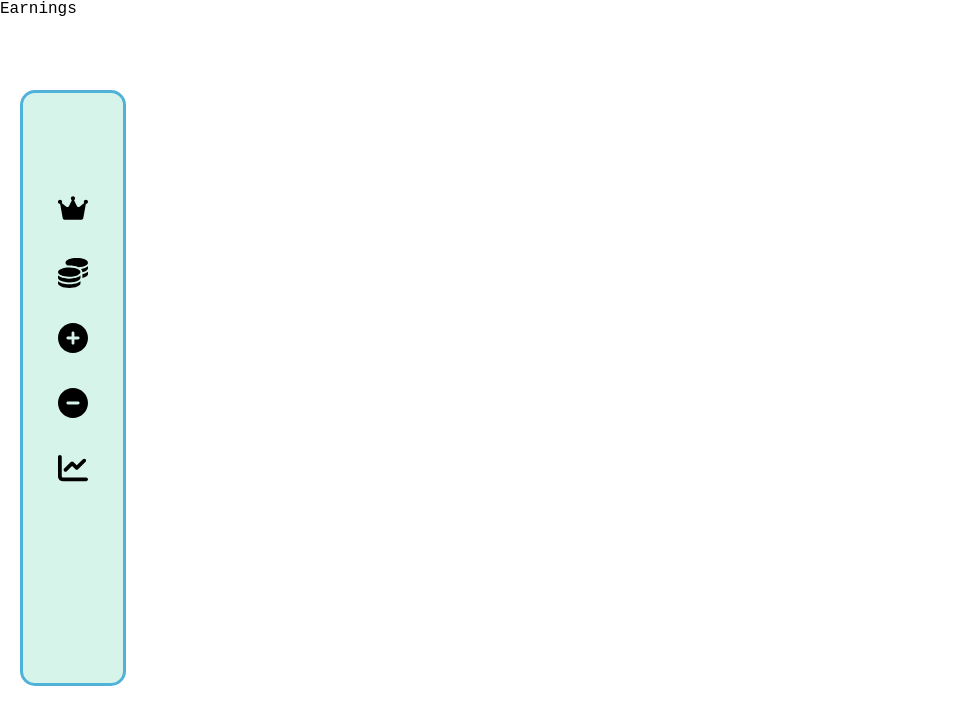
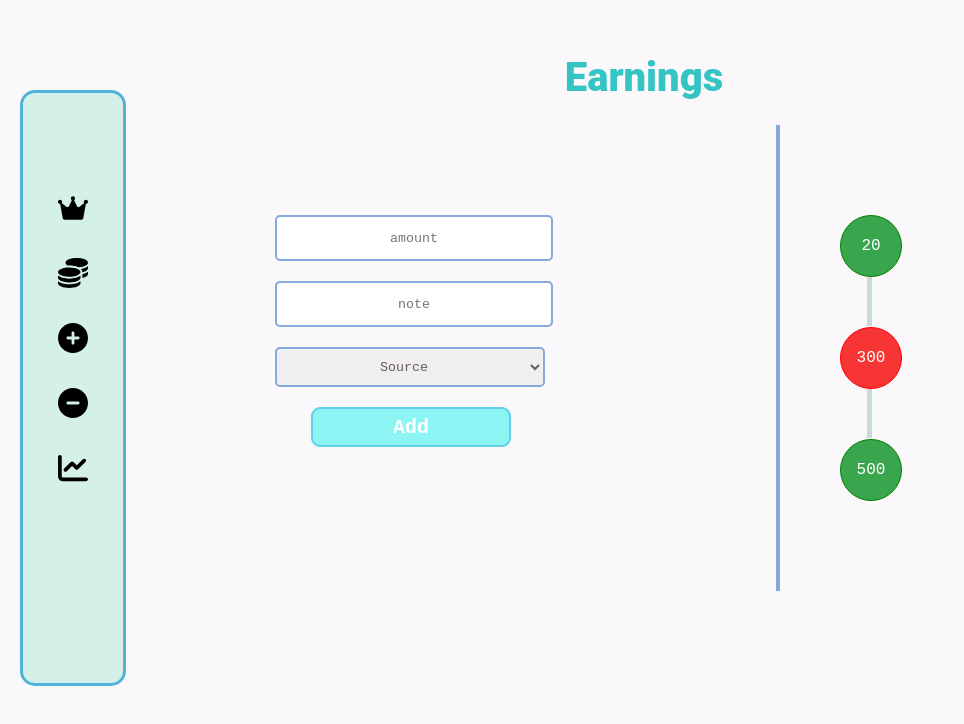
Before and after one commit to UtsabKafle/inflation, a React (Create React App) app in the folder frontend/: page /earnings in a window 1280 px wide. Shown: the top 724 px of the page, without its empty margins (0-964 px from the left). Built offline with nearby package versions, Linux system fonts and the light colour scheme.

Commit message:
removed the hardcoding part of the Rchart

```diff
--- a/frontend/src/Components/Earnings/Earnings.jsx
+++ b/frontend/src/Components/Earnings/Earnings.jsx
@@ -1,8 +1,32 @@
 import React from 'react'
-
+import Rchart from '../Rchart/Rchart'
 const Earnings = () => {
   return (
-    <div>Earnings</div>
+    <div className='cont'>
+        <div id="header">Earnings</div>
+
+        <div className="left">
+        <div id="sub-cont">
+          <div className="form-cont">
+            <form>
+              <input type="text" name="amount" id="form-text" placeholder='amount' />
+              <input type="text" name="reason" id="form-text" placeholder='note' />
+              <select id='form-text'>
+                <option selected disabled>Source</option>
+                <option>Job</option>
+                <option value="fun">Stock market</option>
+                <option value="education">Side hustle</option>
+              </select>
+              <button className='btn'>Add</button>
+            </form>
+          </div>
+        </div>
+      </div>
+      <div className="right">
+    <Rchart/>
+      </div>
+
+    </div>
   )
 }
 
--- /dev/null
+++ b/frontend/src/Components/Rchart/Components/Rcircle.jsx
@@ -0,0 +1,45 @@
+import React from 'react'
+
+const Rcircle = (prop) => {
+  if(prop.data.id != 0) {
+    return (
+      <div className="cir-cont">
+        <div className="line"></div>
+      <div className={prop.data.color}>
+        <div id="cir-text">{prop.data.amount}</div>
+        <div className="cir-details">
+          <div className="cir-date">{prop.data.date}</div>
+          <div className="cir-text">{prop.data.text}</div>
+        </div>
+      </div>
+    </div>
+    )
+  }
+else{
+  return (
+    <div className="cir-cont">
+    <div className={prop.data.color}>
+      <div id="cir-text">{prop.data.amount}</div>
+      <div className="cir-details">
+        <div className="cir-date">{prop.data.date}</div>
+        <div className="cir-text">{prop.data.text}</div>
+      </div>
+    </div>
+  </div>
+  )
+}
+
+  // return (
+  //   <div className="cir-cont">
+  //   <div className={prop.data.color}>
+  //     <div id="cir-text">{prop.data.amount}</div>
+  //     <div className="cir-details">
+  //       <div className="cir-date">{prop.data.date}</div>
+  //       <div className="cir-text">{prop.data.text}</div>
+  //     </div>
+  //   </div>
+  // </div>
+  // )
+}
+
+export default Rcircle
--- /dev/null
+++ b/frontend/src/Components/Rchart/Rchart.jsx
@@ -0,0 +1,36 @@
+import React from 'react'
+import Rcircle from './Components/Rcircle'
+const Rchart = () => {
+    var data = [
+        {
+            'id':0,
+            'color':'green',
+            'amount':'20',
+            'date':'2022-03-1',
+            'text':'oh crap this is bullllshit'},
+            {
+        'id':1,
+        'color':'red',
+        'amount':'300',
+        'date':'2022-03-2',
+        'text':'oh well this is good'},
+        {
+            'id':2,
+            'color':'green',
+            'amount':'500',
+            'date':'2022-03-22',
+            'text':'oh crap this is good'},
+
+    ];
+
+  return (
+    <div>
+        {data.map((item)=><Rcircle data={item}/>)}
+
+
+
+    </div>
+  )
+}
+
+export default Rchart
```
